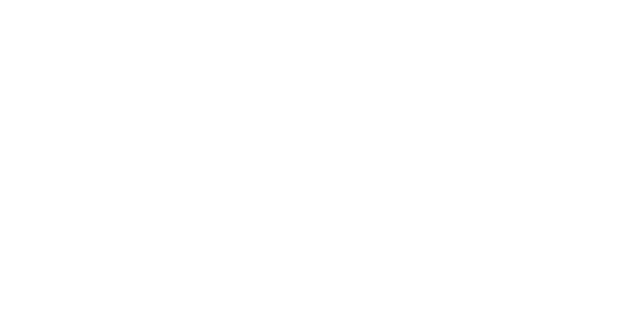
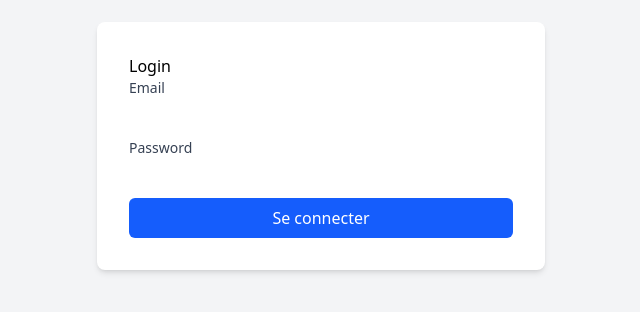
Before and after one commit to TysRzo/Mini-app--Collab, a React (Vite) app: page /login in a window 1280 px wide. Shown: the part 254-566 px from the top of the page, without its empty margins (319-959 px from the left). Built offline with nearby package versions, Linux system fonts and the light colour scheme.

Commit message:
feat : page login fini

```diff
--- a/src/App.tsx
+++ b/src/App.tsx
@@ -1,10 +1,9 @@
 import './App.css'
+import Login from './pages/Login'
 
 function App() {
   return (
-    <>
-
-    </>
+    <Login />
   )
 }
 
--- /dev/null
+++ b/src/pages/Login/index.tsx
@@ -0,0 +1,46 @@
+import { useState } from 'react';
+import H1 from '../../atoms/H1';
+import FormInputEmail from '../../atoms/FormInputs/FormInputEmail';
+import FormInputPassword from '../../atoms/FormInputs/FormInputPassword';
+
+const Login = () => {
+  const [email, setEmail] = useState('');
+  const [password, setPassword] = useState('');
+
+  const handleEmailChange = (e) => {
+    setEmail(e.target.value);
+  };
+
+  const handlePasswordChange = (e) => {
+    setPassword(e.target.value);
+  };
+
+  const handleSubmit = (e) => {
+    e.preventDefault();
+    console.log('Login attempt:', { email, password });
+    // Ici, vous pouvez ajouter la logique d'authentification
+  };
+
+  return (
+    <div className="flex items-center justify-center min-h-screen bg-gray-100">
+      <div className="w-full max-w-md p-8 bg-white rounded-lg shadow-md">
+        <H1 pageTitle="Login" />
+        <form onSubmit={handleSubmit} className="space-y-4">
+          <div>
+            <label htmlFor="email" className="block text-sm font-medium text-gray-700">Email</label>
+            <FormInputEmail inputName="email" inputId="email" handleEmailChange={handleEmailChange} />
+          </div>
+          <div>
+            <label htmlFor="password" className="block text-sm font-medium text-gray-700">Password</label>
+            <FormInputPassword inputName="password" inputId="password" handlePasswordChange={handlePasswordChange} />
+          </div>
+          <button type="submit" className="w-full px-4 py-2 text-white bg-blue-600 rounded-md hover:bg-blue-700 focus:outline-none focus:ring-2 focus:ring-blue-500">
+            Se connecter
+          </button>
+        </form>
+      </div>
+    </div>
+  );
+};
+
+export default Login;
```
